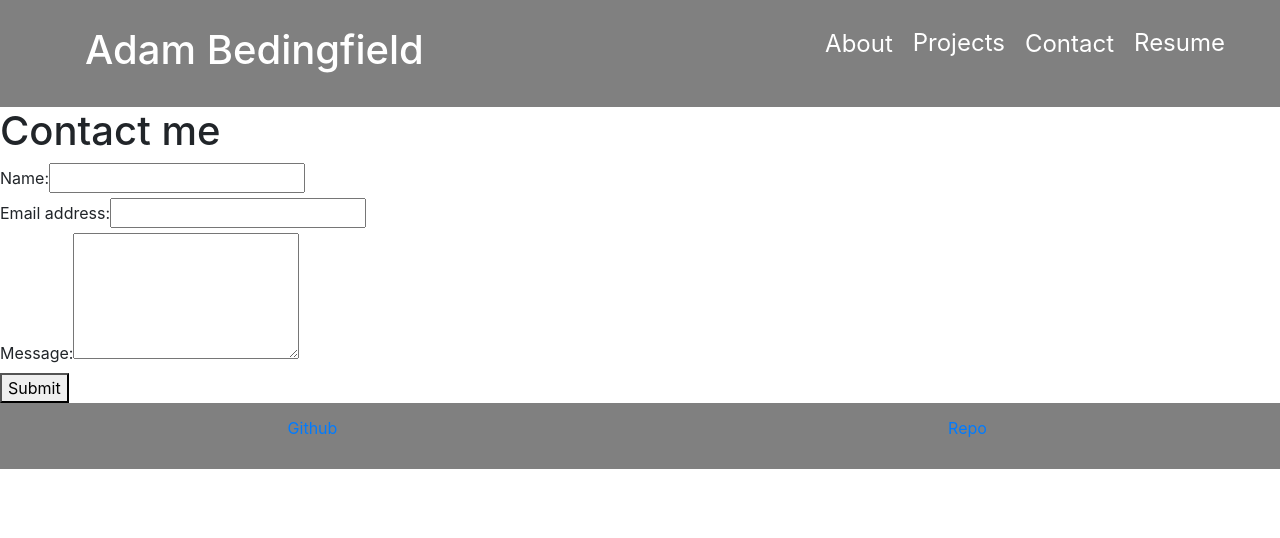
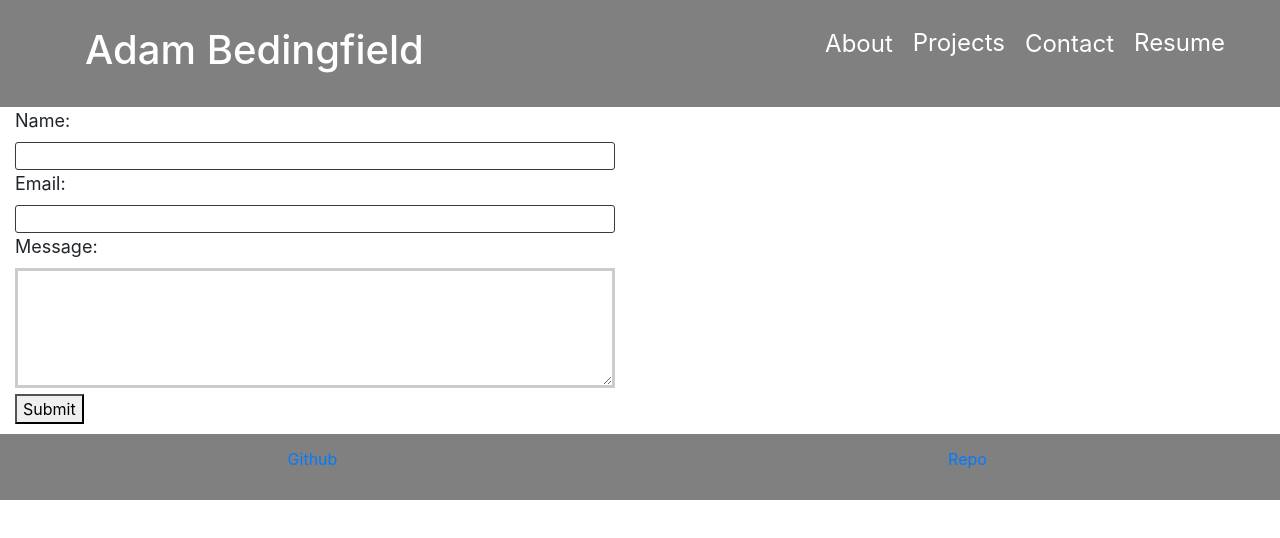
Before and after one commit to adambedingfield/my-portfolio, a React (Create React App) app: page /contact in a window 1280 px wide. Shown: the top 538 px of the page. Built offline with nearby package versions, Linux system fonts and the light colour scheme.

Commit message:
added contact form field validation

```diff
--- a/public/index.html
+++ b/public/index.html
@@ -24,7 +24,7 @@
       work correctly both with client-side routing and a non-root public URL.
       Learn how to configure a non-root public URL by running `npm run build`.
     -->
-    <title>React App</title>
+    <title>Portfolio</title>
   </head>
   <body>
     <noscript>You need to enable JavaScript to run this app.</noscript>
--- a/src/components/About/index.js
+++ b/src/components/About/index.js
@@ -2,6 +2,7 @@ import React from 'react';
 
 function About() {
     return (
+        <div>
             <div className="row">
                 <div className="col myphoto-container">
                 <img className="myphoto" src={require("../../assets/me.jpeg").default}></img>
@@ -13,6 +14,7 @@ function About() {
                     <p>As stated previously, video games were one of the reasons I decided to get into coding. While I don't necessarily have a set desire to become a game developer, I still see it as an option. I also spend most of my freetime when I'm home on the computer so I figured getting into coding would be a good use of this time. One of the main aspects I enjoy about coding is the problem solving that it takes. Problem solving has been a constant in my life from sports, school, video games etc. and I enjoy the ups and downs it takes to finding a solution.</p>
                 </div>
             </div>
+        </div>
     )
 }
 
--- a/src/components/Contact/index.js
+++ b/src/components/Contact/index.js
@@ -12,13 +12,9 @@ export default function Contact() {
             console.log(isValid);
             //isValid is conditional statement
             if(!isValid) {
-                setErrorMessage('Your email is invalid.');
-            } else {
-                if (!e.target.value.length) {
-                    setErrorMessage(`${e.target.name} is required`);
+                setErrorMessage('Please enter a valid email.');
             } else {
                 setErrorMessage('');
-                }
             }
         }
         if(!errorMessage) {
@@ -32,20 +28,19 @@ export default function Contact() {
     }
 
     return (
-        <section>
-            <h1>Contact me</h1>
+        <section className="left">
             <form id="contact-form" onSubmit={handleSubmit}>
                     <div>
                         <label htmlFor="name">Name:</label>
-                    <input type="text" name="name" defaultValue={name} onBlur={handleChange} />
+                        <input type="text" name="name" defaultValue={name} onBlur={handleChange} required/>
                     </div>
                     <div>
-                    <label htmlFor="email">Email address:</label>
-                    <input type="email" name="email" defaultValue={email} onBlur={handleChange} />
+                        <label htmlFor="email">Email:</label>
+                        <input type="email" name="email" defaultValue={email} onBlur={handleChange} required/>
                     </div>
                 <div>
                     <label htmlFor="message">Message:</label>
-                    <textarea name="message" rows="5" defaultValue={message} onBlur={handleChange} />
+                    <textarea name="message" rows="5" defaultValue={message} onBlur={handleChange} required/>
                 </div>
                 {errorMessage && (
                     <div>
--- a/src/index.css
+++ b/src/index.css
@@ -10,6 +10,10 @@ body {
 code {
   font-family: source-code-pro, Menlo, Monaco, Consolas, 'Courier New',
     monospace;
+}
+
+* {
+  box-sizing: border-box;
 }
 
 .header {
@@ -62,3 +66,47 @@ code {
   height: 300px;
   border: solid 1px black;
 }
+
+form {
+  width: 40%;
+  display:inline-block;
+}
+
+input {
+  font-size: 1rem;
+  border: 1px solid var(--dark);
+  outline: none;
+  border-radius: 3px;
+  transition: box-shadow 0.2s;
+  width: 600px;
+}
+
+input:focus {
+  border: 1px solid var(--secondary);
+  box-shadow: 0 0 .25rem rgba(0, 0, 0, .5);
+}
+
+textarea {
+	width: 600px;
+	height: 120px;
+	border: 3px solid #cccccc;
+}
+
+.center {
+  text-align: center;
+}
+
+.left {
+  text-align: left;
+  padding-left: 15px;
+  padding-bottom: 10px;
+}
+
+.right {
+  text-align: right;
+}
+
+label {
+  font-size: 18px;
+  text-emphasis: bold;
+}
--- a/src/utils/validate.js
+++ b/src/utils/validate.js
@@ -2,3 +2,8 @@ export function validateEmail(email) {
     var re = /^(([^<>()[\]\\.,;:\s@"]+(\.[^<>()[\]\\.,;:\s@"]+)*)|(".+"))@((\[[0-9]{1,3}\.[0-9]{1,3}\.[0-9]{1,3}\.[0-9]{1,3}\])|(([a-zA-Z\-0-9]+\.)+[a-zA-Z]{2,}))$/;
     return re.test(String(email).toLowerCase());
 }
+
+export function empty(name) {
+    var empty = '';
+    return empty.test(String(name).toLowerCase());
+}
```
Lines whose indentation alone changed are shown as unchanged.
